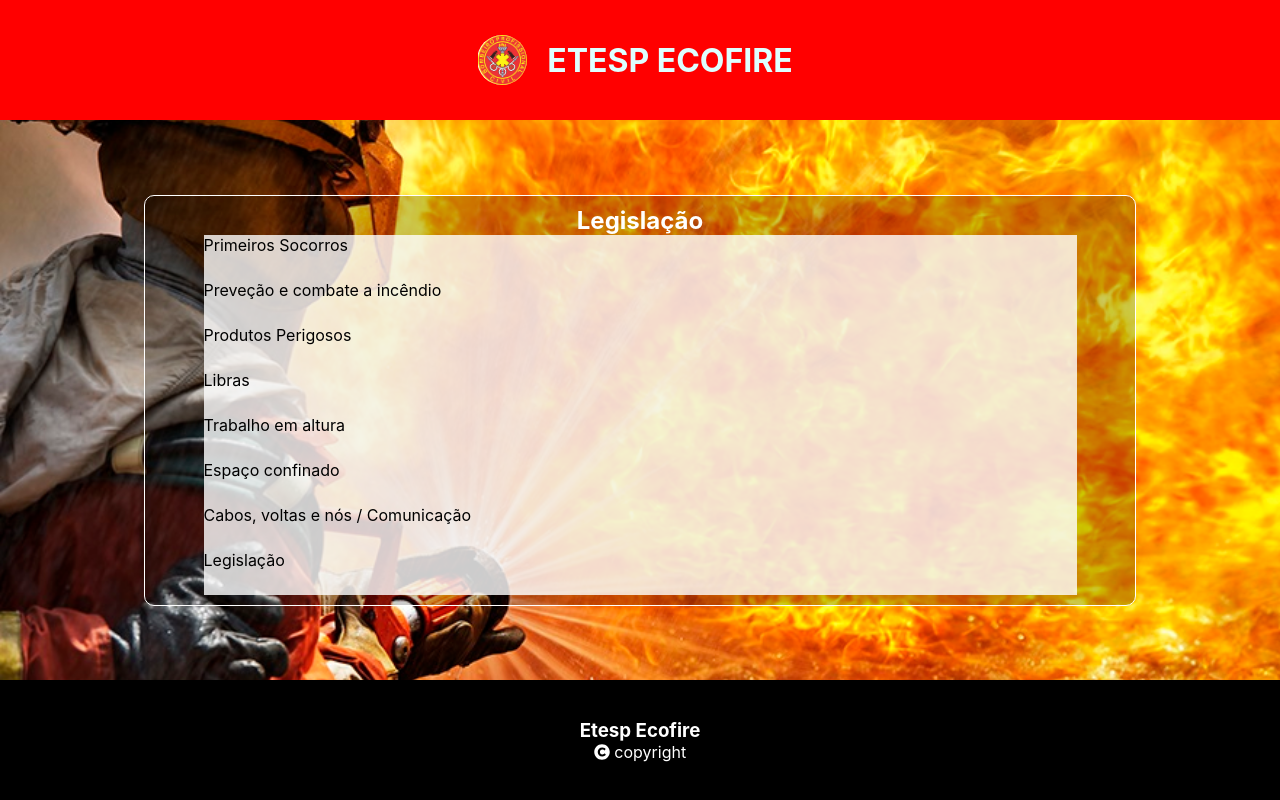
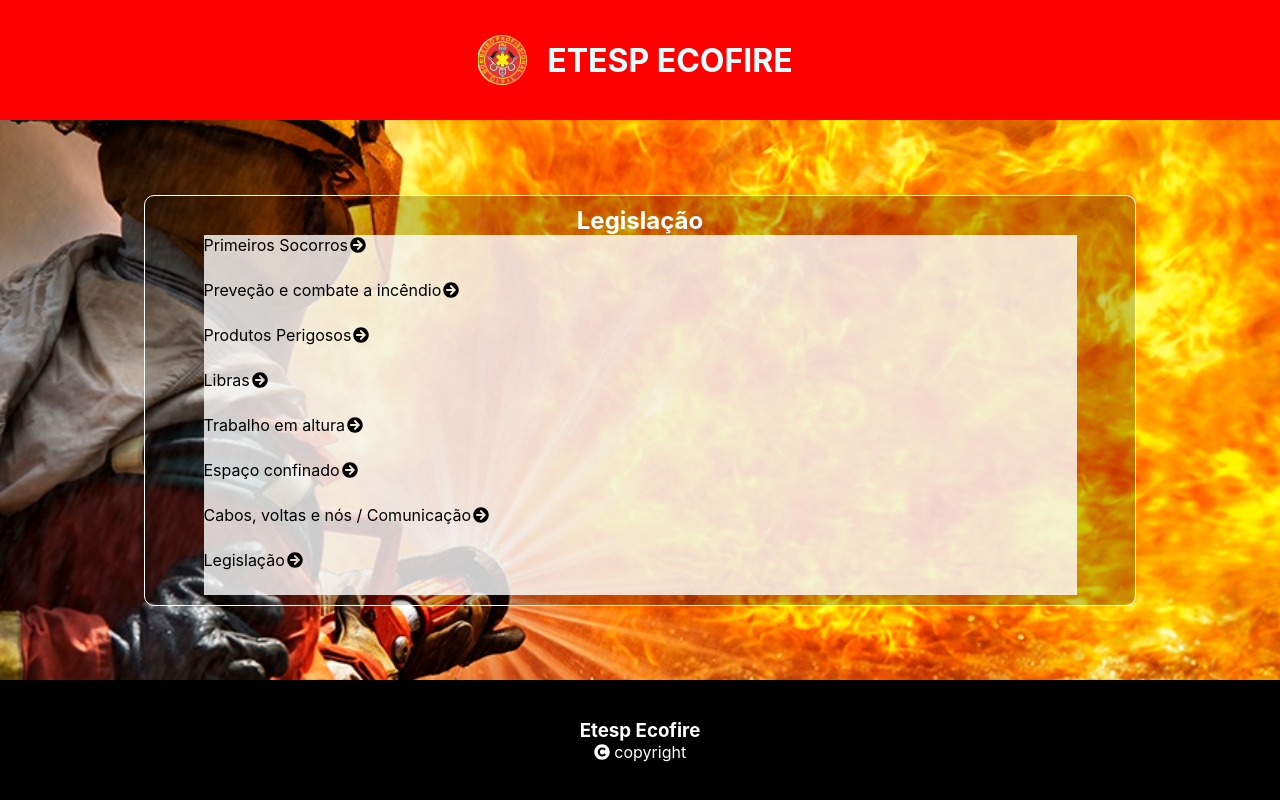
Before and after one commit to khezz/HokahElcabelo, a Next.js app: page /linkDownloads in a window 1280 px wide. Built offline with nearby package versions, Linux system fonts and the light colour scheme.

Commit message:
alter icon

```diff
--- a/pages/linkDownloads.js
+++ b/pages/linkDownloads.js
@@ -22,49 +22,49 @@
                         <a className={Style.linkdownload} href="../public/arquivos/Legislação/aula01/Legislação.ppt" download>
                             Primeiros Socorros
                             <i>
-                                <FontAwesomeIcon icon="arrow-circle-rigth"/>
+                                <FontAwesomeIcon icon="arrow-circle-right"/>
                             </i>
                         </a>
                         <a className={Style.linkdownload} href="../public/arquivos/Legislação/aula01/Legislação.ppt" download>
                             Preveção e combate a incêndio
                             <i>
-                                <FontAwesomeIcon icon="arrow-circle-rigth"/>
+                                <FontAwesomeIcon icon="arrow-circle-right"/>
                             </i>
                         </a>
                         <a className={Style.linkdownload} href="../public/arquivos/Legislação/aula01/Legislação.ppt" download>
                             Produtos Perigosos
                             <i>
-                                <FontAwesomeIcon icon="arrow-circle-rigth"/>
+                                <FontAwesomeIcon icon="arrow-circle-right"/>
                             </i>
                         </a>
                         <a className={Style.linkdownload} href="../public/arquivos/Legislação/aula01/Legislação.ppt" download>
                             Libras
                             <i>
-                                <FontAwesomeIcon icon="arrow-circle-rigth"/>
+                                <FontAwesomeIcon icon="arrow-circle-right"/>
                             </i>
                         </a>
                         <a className={Style.linkdownload} href="../public/arquivos/Legislação/aula01/Legislação.ppt" download>
                             Trabalho em altura
                             <i>
-                                <FontAwesomeIcon icon="arrow-circle-rigth"/>
+                                <FontAwesomeIcon icon="arrow-circle-right"/>
                             </i>
                         </a>
                         <a className={Style.linkdownload} href="../public/arquivos/Legislação/aula01/Legislação.ppt" download>
                             Espaço confinado
                             <i>
-                                <FontAwesomeIcon icon="arrow-circle-rigth"/>
+                                <FontAwesomeIcon icon="arrow-circle-right"/>
                             </i>
                         </a>
                         <a className={Style.linkdownload} href="../public/arquivos/Legislação/aula01/Legislação.ppt" download>
                             Cabos, voltas e nós / Comunicação
                             <i>
-                                <FontAwesomeIcon icon="arrow-circle-rigth"/>
+                                <FontAwesomeIcon icon="arrow-circle-right"/>
                             </i>
                         </a>
                         <a className={Style.linkdownload} href="../public/arquivos/Legislação/aula01/Legislação.ppt" download>
                             Legislação
                             <i>
-                                <FontAwesomeIcon icon="arrow-circle-rigth"/>
+                                <FontAwesomeIcon icon="arrow-circle-right"/>
                             </i>
                         </a>
                     </ul>
```
